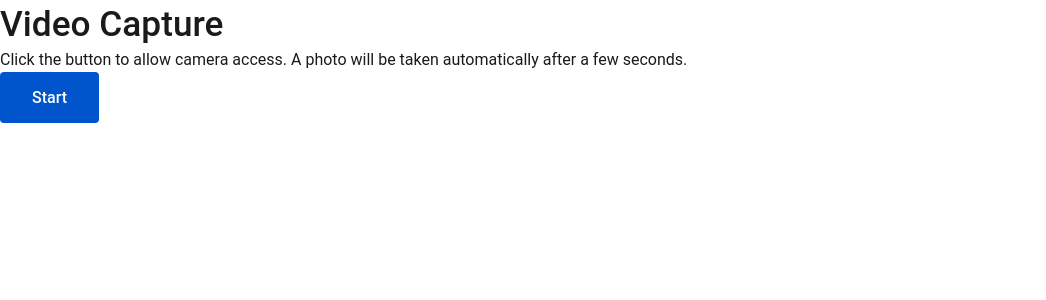
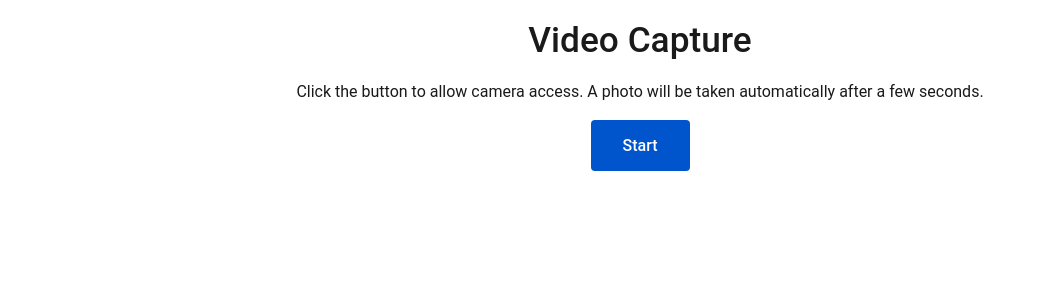
Before and after one commit to nata8613/video-capture-web-app, a React (Vite) app: page / in a window 1280 px wide. Shown: the top 300 px of the page, without its empty margins (0-1046 px from the left). Built offline with nearby package versions, Linux system fonts and the light colour scheme.

Commit message:
feature: style section component

```diff
--- /dev/null
+++ b/src/components/section/Section.styled.tsx
@@ -0,0 +1,9 @@
+import styled from 'styled-components';
+
+export const StyledSection = styled.section`
+  display: flex;
+  flex-direction: column;
+  align-items: center;
+  gap: ${({ theme }) => theme.spacing.medium};
+  padding: ${({ theme }) => theme.spacing.medium};
+`;
--- a/src/components/section/Section.tsx
+++ b/src/components/section/Section.tsx
@@ -1,9 +1,10 @@
 import React from 'react';
+import { StyledSection } from './Section.styled';
 
 interface SectionProps extends React.HTMLAttributes<HTMLElement> {
   children: React.ReactNode;
 }
 
 export const Section = ({ children, ...props }: SectionProps) => {
-  return <section {...props}>{children}</section>;
+  return <StyledSection {...props}>{children}</StyledSection>;
 };
```
